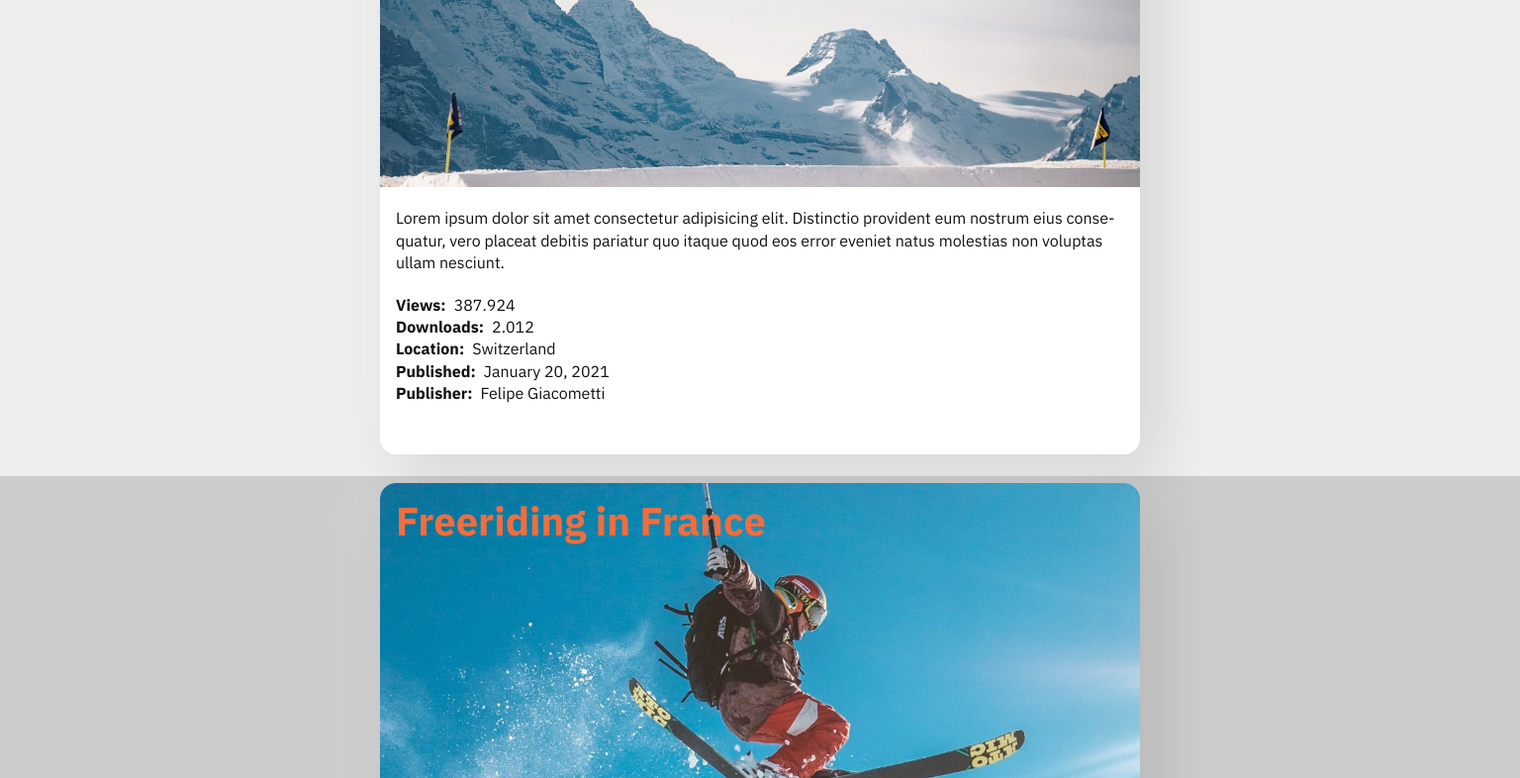
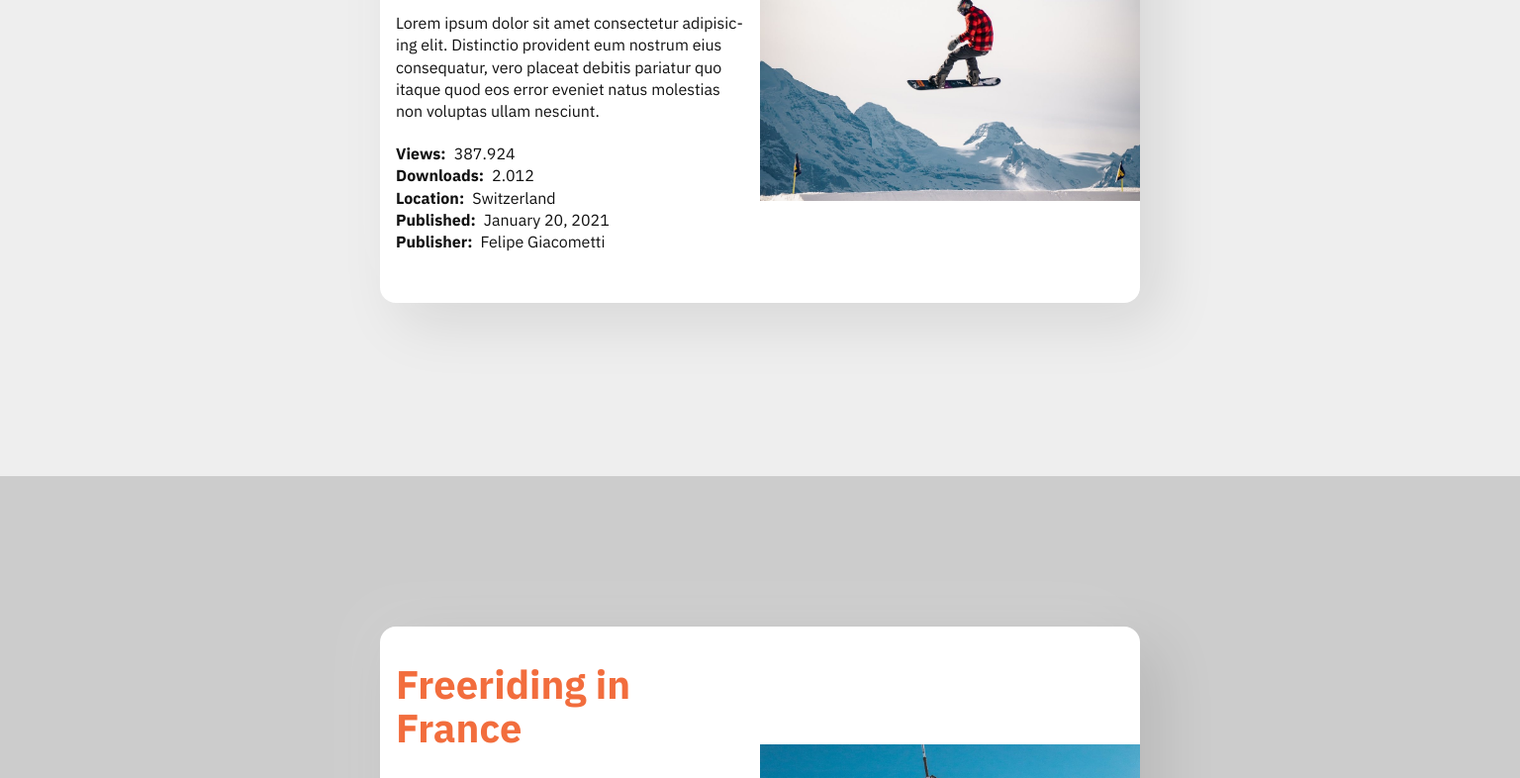
Before and after one commit to mi-classroom/webdev-fd-2021-css-layouts-fafengut, a plain HTML site: page index.html in a window 1536 px wide. Shown: the part 443-1229 px from the top of the page at 99% size. Drawn offline with Linux system fonts and the light colour scheme.

Commit message:
Aufgabe 4 - Variables Layout: Landscape Layout fertig

```diff
--- a/styles/base.css
+++ b/styles/base.css
@@ -34,8 +34,6 @@ h1{
 }
 
 h2{
-  position: absolute;
-  top: 0;
   padding-top: var(--m);
   font-size: var(--xxl);
   color: var(--color-accent);
@@ -53,3 +51,11 @@ h3{
 img{
   width: 100%;
 }
+
+@media only screen and (min-width: 1400px){
+  img{
+    grid-column: 2 / span 2;
+    grid-row: 1;
+    align-self: center;
+  }
+}
--- a/styles/layouts.css
+++ b/styles/layouts.css
@@ -19,7 +19,7 @@
 /* Card
 ###########################################################################  */
 
-.card{
+.card{ /*Portrait*/
   position: sticky;
   top: 0;
   width: clamp(300px, 50%, 800px);
@@ -29,8 +29,24 @@
   box-shadow: var(--n-shadow-l);
 }
 
+@media only screen and (min-width: 1400px){
+  .card{
+    display: grid;
+    grid-template-columns: 1fr 1fr;
+  }
+}
+
 .card .card-headline {
   font-size: clamp(var(--l), 5vw, var(--xxxl));
+  position: absolute;
+  top: 0;
+}
+
+@media only screen and (min-width: 1400px){
+  .card .card-headline{
+    position: static;
+    grid-column: 1;
+  }
 }
 
 .card figcaption{
```
